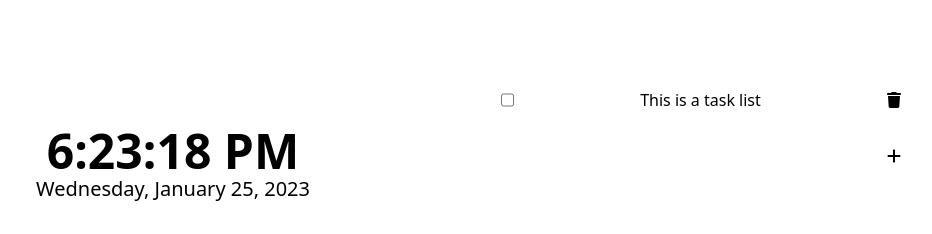
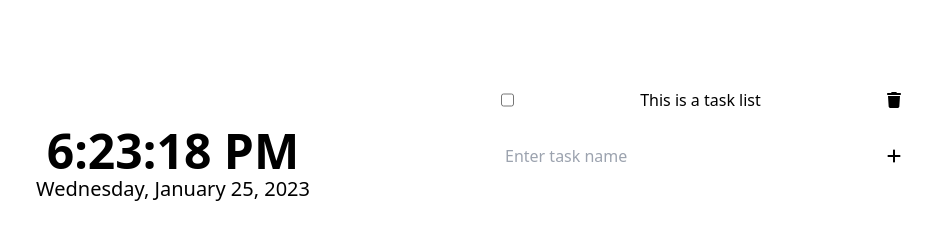
Before and after one commit to atklenner/homepage, a React (Vite) app: page / in a window 1280 px wide. Shown: the top 234 px of the page, without its empty margins (203-1135 px from the left). Built offline with nearby package versions, Linux system fonts and the light colour scheme; no server answers; what @catppuccin/tailwindcss would draw is missing.

Commit message:
do a bunch of accesibilty stuff, labels and such

```diff
--- a/src/App.jsx
+++ b/src/App.jsx
@@ -10,7 +10,7 @@ function App() {
 
   return (
     <LinksProvider>
-      <div className="mocha bg-base text-text flex justify-center items-center h-screen px-8 md:px-16 2xl:px-32 py-4 md:py-8 2xl:py-16">
+      <main className="mocha bg-base text-text flex justify-center items-center h-screen px-8 md:px-16 2xl:px-32 py-4 md:py-8 2xl:py-16">
         <div className="flex justify-center items-center h-full w-full bg-crust rounded-2xl px-8 md:px-16 2xl:px-32 py-4 md:py-8 2xl:py-16">
           <div className="grid lg:grid-cols-2 lg:grid-rows-4 gap-8 2xl:gap-16 h-full w-full">
             <TimeAndWeather viewSettings={viewSettings} onClick={() => setViewSettings(!viewSettings)}/>
@@ -18,7 +18,7 @@ function App() {
             {viewSettings ? <GeneralSettings/> : <Links />}
           </div>
         </div>
-      </div>
+      </main>
     </LinksProvider>
   )
 }
--- a/src/components/LinkFields.jsx
+++ b/src/components/LinkFields.jsx
@@ -23,8 +23,8 @@ function LinkFields({ url, text, id }) {
   return (
     <Block>
       <div className="mr-2">
-        <input className="w-full mb-2" type="text" placeholder="Name" value={inputText} onChange={(e) => setInputText(e.target.value)}/>
-        <input className="w-full" type="text" placeholder="URL" value={inputUrl} onChange={(e) => setInputUrl(e.target.value)}/>
+        <input className="w-full mb-2 px-1 rounded-sm" type="text" placeholder="Name" value={inputText} onChange={(e) => setInputText(e.target.value)}/>
+        <input className="w-full px-1 rounded-sm" type="text" placeholder="URL" value={inputUrl} onChange={(e) => setInputUrl(e.target.value)}/>
       </div>
       <button onClick={handleClick}>
         <FontAwesomeIcon icon={faTrash} />
--- a/src/components/TimeAndWeather.jsx
+++ b/src/components/TimeAndWeather.jsx
@@ -31,8 +31,9 @@ function TimeAndWeather({onClick, viewSettings}) {
       <div className="flex flex-col md:flex-row lg:flex-col justify-evenly  items-center text-center h-full w-full">
         <Time />
         <p className="text-3xl lg:text-5xl font-bold">{formatTemp(temp)}</p>
-        <button onClick={onClick}>
-          <FontAwesomeIcon title="View settings" icon={viewSettings ? faHome : faGear} />
+        <button name="settings" onClick={onClick}>
+          <FontAwesomeIcon title={viewSettings ? "Hide settings menu" : "Show settings menu"} icon={viewSettings ? faHome : faGear} />
+          <span className="sr-only">{`${viewSettings ? "Hide" : "Show"} settings menu`}</span>
         </button>
       </div>
     </Widget>
--- a/src/components/ToDoInput.jsx
+++ b/src/components/ToDoInput.jsx
@@ -23,9 +23,11 @@ function ToDoInput() {
   return (
     <Block>
       <form className="flex w-full justify-between" onSubmit={onSubmit}>
-        <input type="text" className="grow mr-4" value={text} onChange={(e) => setText(e.target.value)}/>
+        <label className="sr-only" for="add-task">Enter task name</label>
+        <input type="text" name="add-task" className="rounded-sm grow mr-4 px-1" placeholder="Enter task name" value={text} onChange={(e) => setText(e.target.value)}/>
         <button>
-          <FontAwesomeIcon icon={faPlus}/>
+          <FontAwesomeIcon title="Add task to task list" icon={faPlus}/>
+          <span className="sr-only">Add task to task list</span>
         </button>
       </form>
     </Block>
--- a/src/components/ToDoItem.jsx
+++ b/src/components/ToDoItem.jsx
@@ -7,10 +7,12 @@ function ToDoItem({id, text, done, dispatch}) {
 
   return (
     <Block>
-      <input type="checkbox" checked={done} onChange={() => dispatch({type:"toggle", id})}/>
-      <p className={strikethrough}>{text}</p>
+      <label className="sr-only" for={`complete-${id}`}>{`${done ? "Uncheck" : "Check off"} task ${text}`}</label>
+      <input title={`${done ? "Uncheck" : "Check off"} task ${text}`} name={`complete-${id}`} type="checkbox" checked={done} onChange={() => dispatch({type:"toggle", id})}/>
+      <p className={strikethrough}><span className="sr-only">{done ? "Completed" : ""}</span>{text}</p>
       <button onClick={() => dispatch({type:"delete", id})}>
-        <FontAwesomeIcon icon={faTrash} />
+        <FontAwesomeIcon icon={faTrash} title={`Delete task ${text}`}/>
+        <span className="sr-only">{`Delete task ${text}`}</span>
       </button>
     </Block>
   )
--- a/src/components/Widget.jsx
+++ b/src/components/Widget.jsx
@@ -1,7 +1,7 @@
 function Widget({children, type}) {
   let shortStyle = type === "short"? "row-span-2" : "row-span-4";
   return (
-    <div className={`
+    <section className={`
       bg-mantle
       rounded-xl
       overflow-auto
@@ -17,7 +17,7 @@ function Widget({children, type}) {
       ${shortStyle}
     `}>
       {children}
-    </div>
+    </section>
   )
 }
 
```
